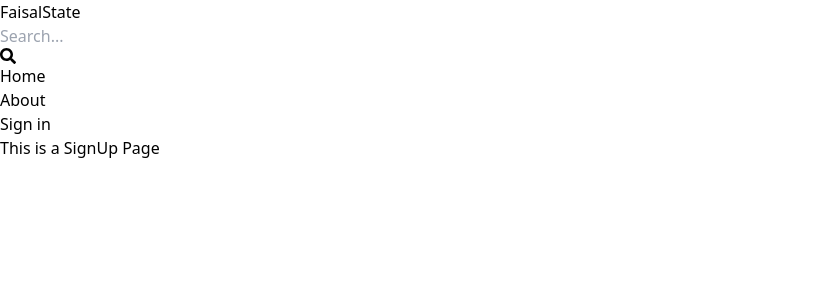
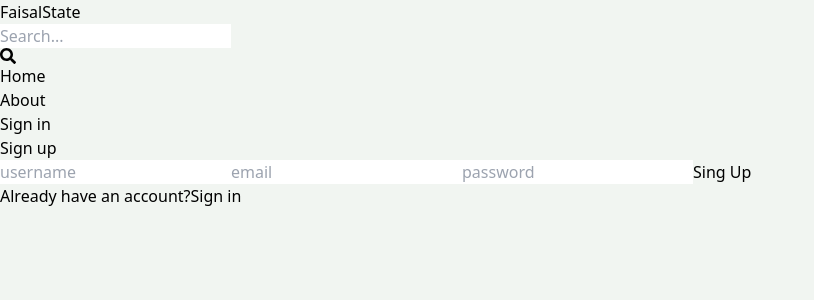
Before and after one commit to 23-faisal/realstate, a React (Vite) app in the folder client/: page /sign-up in a window 1280 px wide. Shown: the top 300 px of the page, without its empty margins (0-814 px from the left). Built offline with nearby package versions, Linux system fonts and the light colour scheme.

Commit message:
Complete sign up page UI

```diff
--- a/client/src/index.css
+++ b/client/src/index.css
@@ -1,3 +1,7 @@
 @tailwind base;
 @tailwind components;
 @tailwind utilities;
+
+body {
+  background-color: rgb(241, 245, 241);
+}
--- a/client/src/pages/SignUp.jsx
+++ b/client/src/pages/SignUp.jsx
@@ -1,7 +1,41 @@
+import { Link } from "react-router-dom";
+
 const SignUp = () => {
   return (
-    <div>
-      <h1>This is a SignUp Page</h1>
+    <div className="px-3 max-w-6xl mx-auto">
+      <h1 className="text-3xl text-center text-semibold py-7">Sign up</h1>
+      <form className="flex flex-col gap-4 ">
+        <input
+          type="text"
+          className="border p-3 rounded-lg"
+          id="username"
+          placeholder="username"
+        />
+        <input
+          type="text"
+          className="border p-3 rounded-lg"
+          id="email"
+          placeholder="email"
+        />
+        <input
+          type="text"
+          className="border p-3 rounded-lg"
+          id="password"
+          placeholder="password"
+        />
+        <button
+          className="bg-slate-700 py-3 rounded-lg text-white uppercase  text-xl hover:opacity-90 disabled:opacity-80 transition duration-200 ease-in-out "
+          type="submit"
+        >
+          Sing Up
+        </button>
+      </form>
+      <div className="flex items-center gap-2 mt-4">
+        <span className="text-slate-600 ">Already have an account?</span>
+        <Link className="text-blue-700 font-semibold" to={"/sign-in"}>
+          Sign in
+        </Link>
+      </div>
     </div>
   );
 };
```
